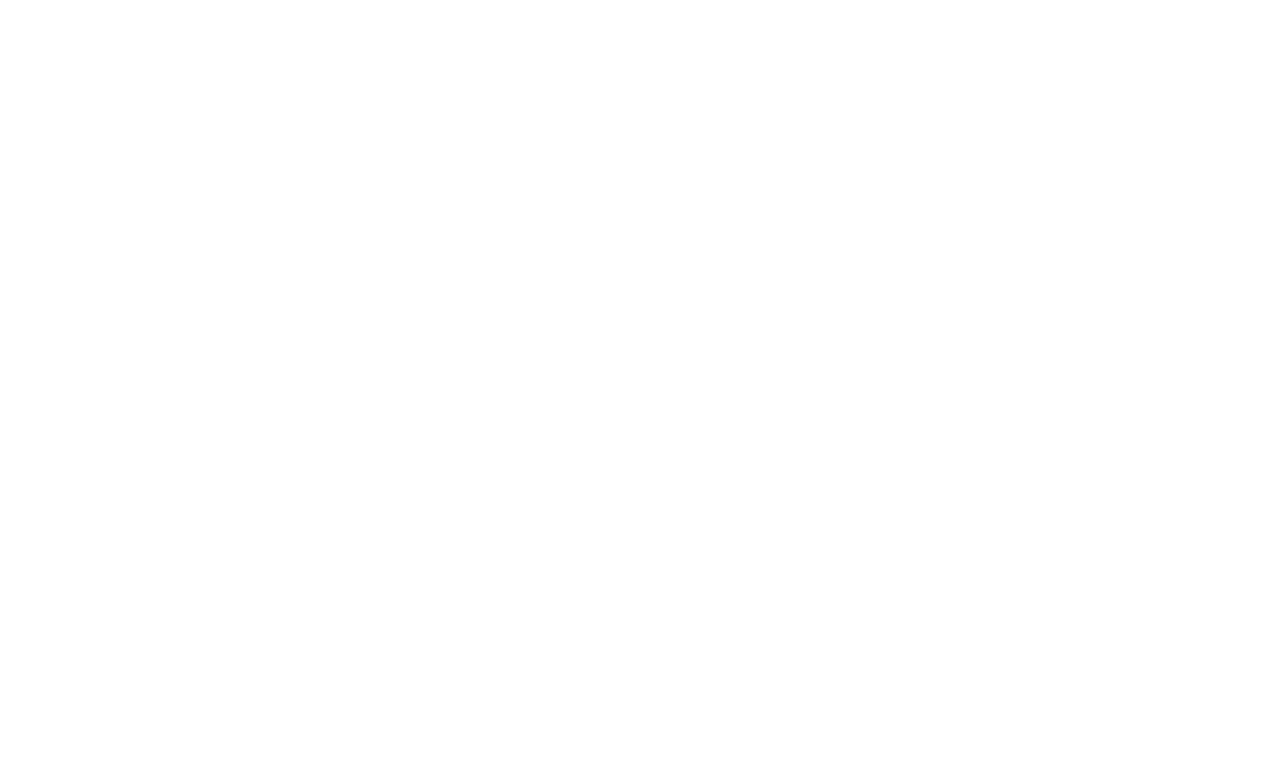
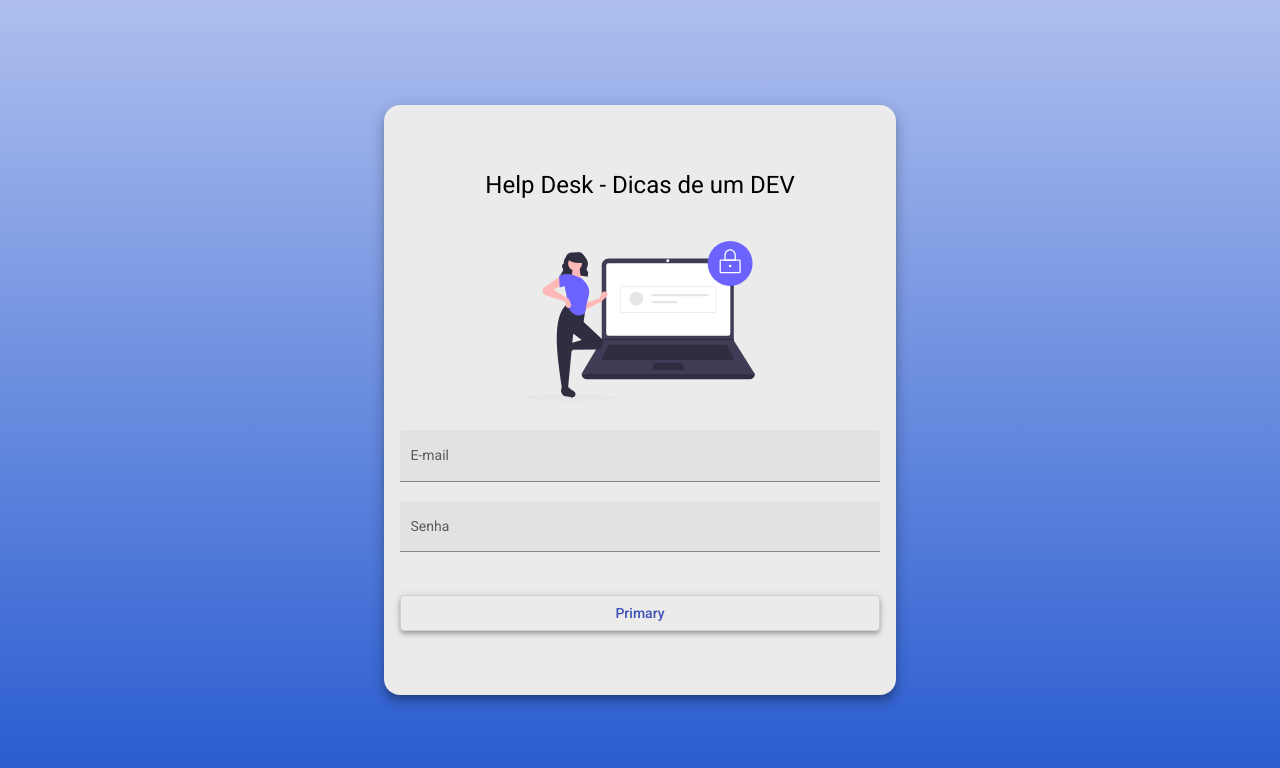
Before and after one commit to ricardofandradegit/helpdesk-frontend, an Angular app: page /login in a window 1280 px wide. Before the commit this address led to /. Shown: the top 768 px of the page. Built offline with nearby package versions, Linux system fonts and the light colour scheme.

Commit message:
HTML e CSS para LOGIN

```diff
--- a/src/app/app-routing.module.ts
+++ b/src/app/app-routing.module.ts
@@ -7,7 +7,7 @@ import { LoginComponent } from './login/login.component';
 
 const routes: Routes = [
   {
-    path: 'logtin', component: LoginComponent
+    path: 'login', component: LoginComponent
   },
   {
     path: '', component: NavComponent, children: [
--- a/src/app/login/login.component.css
+++ b/src/app/login/login.component.css
@@ -0,0 +1,34 @@
+.container {
+    height: 100%;
+    background: linear-gradient(180deg, rgba(174,191,238,1) 0%, rgba(37,89,207,1) 100%);
+    display: flex;
+    align-items: center;
+    justify-content: center;
+}
+
+.form {
+    width: 30rem;
+    margin: auto;
+    background-color: rgb(235, 235, 235);
+    padding: 4rem 1rem;
+    border-radius: 1rem;
+}
+
+h1 {
+    width: 100%;
+    text-align: center;
+}
+
+img {
+    height: 10rem;
+    width: 100%;
+    margin: 1.5rem auto 1.5rem auto;
+}
+
+button {
+    margin-top: 1.5rem;
+}
+
+.full-width {
+    width: 100%;
+}
--- a/src/app/login/login.component.html
+++ b/src/app/login/login.component.html
@@ -1 +1,22 @@
-<p>login works!</p>
+<div class="container">
+    <form class="form mat-elevation-z8">
+
+        <h1>Help Desk - Dicas de um DEV</h1>
+
+        <img src="assets/img/login-image.svg" alt="Help Desk - Dicas de um DEV">
+
+        <mat-form-field class="full-width" appearance="fill">
+            <mat-label>E-mail</mat-label>
+            <input matInput placeholder="Ex. fulano@mail.com">
+        </mat-form-field>
+
+        <mat-form-field class="full-width" appearance="fill">
+            <mat-label>Senha</mat-label>
+            <input type="password" matInput placeholder="Ex. 123">
+        </mat-form-field>
+
+        <button class="full-width mat-elevation-z4" mat-stroked-button color="primary">Primary</button>
+
+    </form>
+
+</div>
```
Also changed, not shown: src/assets/img/login-image.svg (added).
